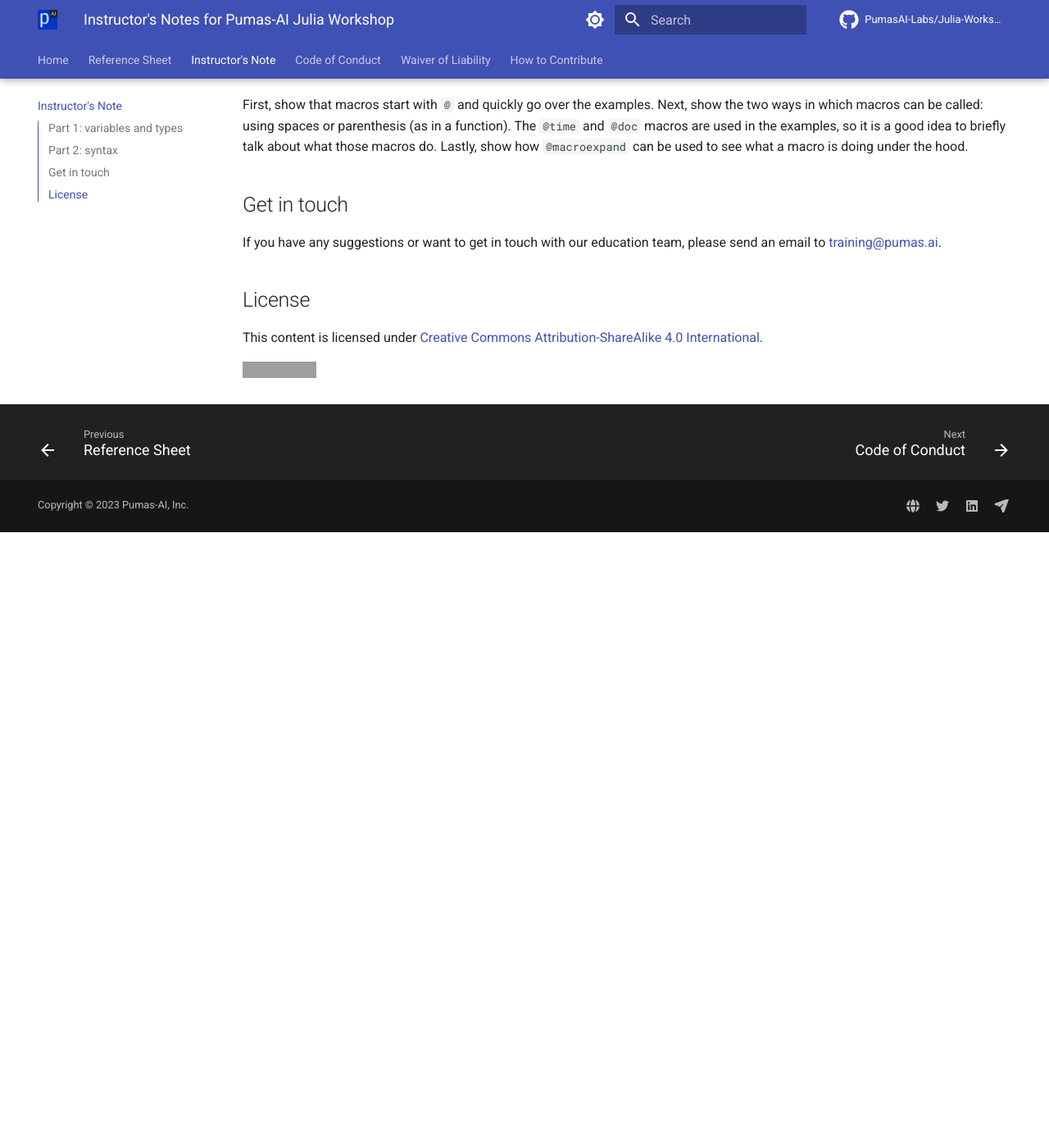
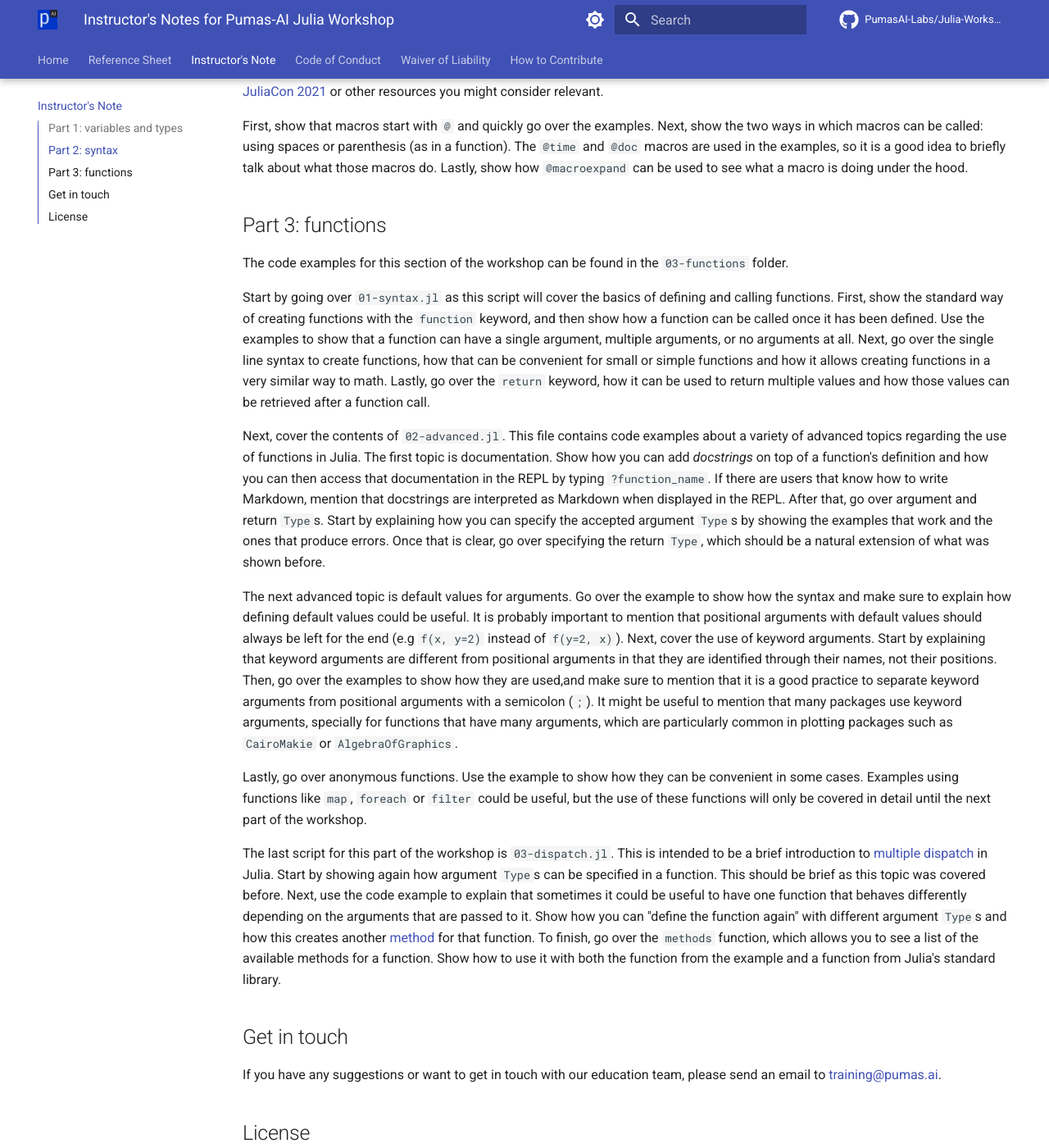
Before and after one commit to PumasAI-Labs/Julia-Workshop, an MkDocs documentation site: the page built from docs/instructors.md, in a window 1280 px wide and 1400 px high, scrolled down 2341 px. Shown: the whole window at 82% size. Built offline with MkDocs 1.6.1 and Material for MkDocs 9.7.7, drawn with Linux system fonts in a browser that asks for light colours; comment, search, counter and statistics services are not loaded; before the commit the page ends 2990 px from its top, so only the background shows below that; some of the changed text lies outside the part shown; grey boxes are pictures that could not be loaded.

Commit message:
Added instructor notes

```diff
--- a/docs/instructors.md
+++ b/docs/instructors.md
@@ -44,7 +44,7 @@ create them using `Tuple`s and the `Pair`s, and how to retrieve the values by in
 
 ## Part 2: syntax
 
-All scripts corresponding to this part of the workshop can be found in the `02-syntax`. In this case, it is recommended to start with
+All scripts corresponding to this part of the workshop can be found in the `02-syntax` folder. In this case, it is recommended to start with
 `01-conditionals.jl` and follow the numbering scheme, as later scripts (e.g. `02-loops.jl`) use concepts from the previous ones.
 
 When covering the content from `01-conditionals.jl`, start by providing a brief description of what conditional statements are and how
@@ -96,6 +96,43 @@ First, show that macros start with `@` and quickly go over the examples. Next, s
 parenthesis (as in a function). The `@time` and `@doc` macros are used in the examples, so it is a good idea to briefly talk about what those macros do.
 Lastly, show how `@macroexpand` can be used to see what a macro is doing under the hood.
 
+## Part 3: functions
+
+The code examples for this section of the workshop can be found in the `03-functions` folder.
+
+Start by going over `01-syntax.jl` as this script will cover the basics of defining and calling functions. First, show the standard way
+of creating functions with the `function` keyword, and then show how a function can be called once it has been defined. Use the examples
+to show that a function can have a single argument, multiple arguments, or no arguments at all. Next, go over the single line syntax to
+create functions, how that can be convenient for small or simple functions and how it allows creating functions in a very similar way
+to math. Lastly, go over the `return` keyword, how it can be used to return multiple values and how those values can be retrieved after
+a function call.
+
+Next, cover the contents of `02-advanced.jl`. This file contains code examples about a variety of advanced topics regarding the use of
+functions in Julia. The first topic is documentation. Show how you can add *docstrings* on top of a function's definition and how you
+can then access that documentation in the REPL by typing `?function_name`. If there are users that know how to write Markdown, mention
+that docstrings are interpreted as Markdown when displayed in the REPL. After that, go over argument and return `Type`s. Start by explaining
+how you can specify the accepted argument `Type`s by showing the examples that work and the ones that produce errors. Once that is clear,
+go over specifying the return `Type`, which should be a natural extension of what was shown before.
+
+The next advanced topic is default values for arguments. Go over the example to show how the syntax and make sure to explain how defining
+default values could be useful. It is probably important to mention that positional arguments with default values should always be left for
+the end (e.g `f(x, y=2)` instead of `f(y=2, x)`). Next, cover the use of keyword arguments. Start by explaining that keyword arguments are
+different from positional arguments in that they are identified through their names, not their positions. Then, go over the examples to show
+how they are used,and make sure to mention that it is a good practice to separate keyword arguments from positional arguments with a semicolon
+(`;`). It might be useful to mention that many packages use keyword arguments, specially for functions that have many arguments,
+which are particularly common in plotting packages such as `CairoMakie` or `AlgebraOfGraphics`.
+
+Lastly, go over anonymous functions. Use the example to show how they can be convenient in some cases. Examples using functions like `map`,
+`foreach` or `filter` could be useful, but the use of these functions will only be covered in detail until the next part of the workshop.
+
+The last script for this part of the workshop is `03-dispatch.jl`. This is intended to be a brief introduction to
+[multiple dispatch](https://en.wikipedia.org/wiki/Multiple_dispatch) in Julia. Start by showing again how argument `Type`s can be specified
+in a function. This should be brief as this topic was covered before. Next, use the code example to explain that sometimes it could be
+useful to have one function that behaves differently depending on the arguments that are passed to it. Show how you can "define the function again"
+with different argument `Type`s and how this creates another [method](https://docs.julialang.org/en/v1/manual/methods/#Methods) for that function.
+To finish, go over the `methods` function, which allows you to see a list of the available methods for a function. Show how to use it with both the
+function from the example and a function from Julia's standard library.
+
 ## Get in touch
 
 If you have any suggestions or want to get in touch with our education team,
```
